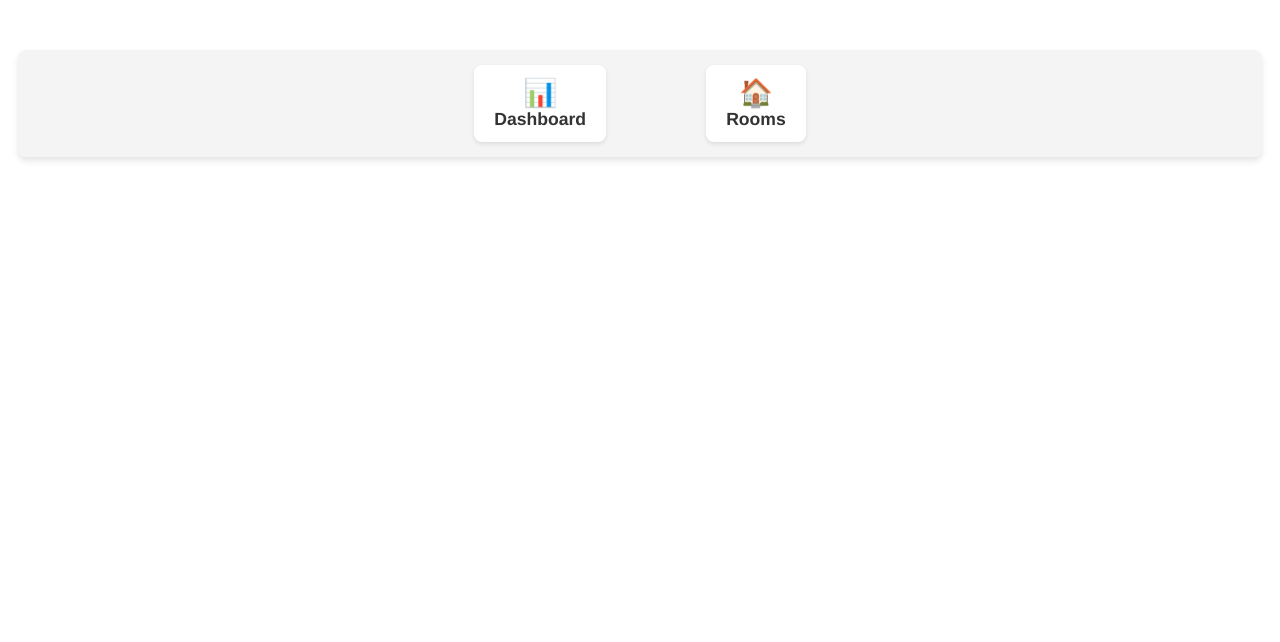
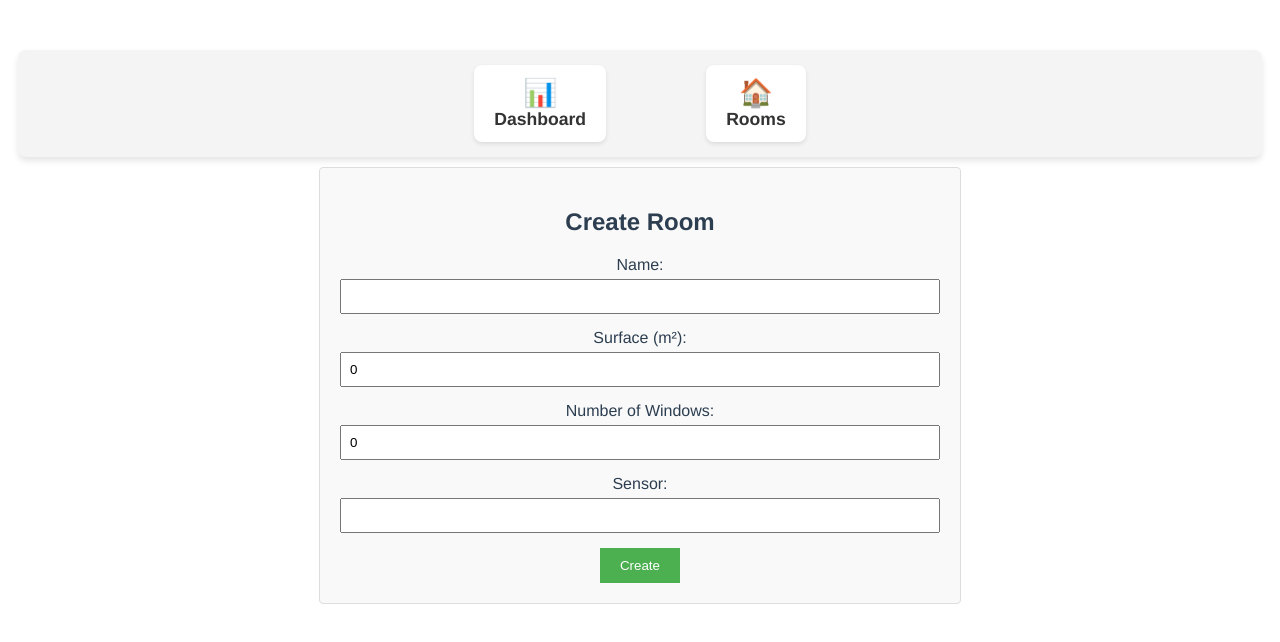
Before and after one commit to ouad002/iot-frontend, a Vue app: page /rooms/create in a window 1280 px wide. Before the commit this address had no page. Shown: the top 642 px of the page. Built offline with nearby package versions, Linux system fonts and the light colour scheme; sample sign-in values are in the browser's storage.

Commit message:
adding creating rooms

```diff
--- /dev/null
+++ b/src/components/RoomForm.vue
@@ -0,0 +1,98 @@
+<template>
+    <div class="form-container">
+      <h2>{{ isEdit ? 'Edit Room' : 'Create Room' }}</h2>
+      <form @submit.prevent="submitForm">
+        <div class="form-group">
+          <label for="name">Name:</label>
+          <input type="text" v-model="room.name" required />
+        </div>
+        <div class="form-group">
+          <label for="surface">Surface (m²):</label>
+          <input type="number" v-model="room.surface" required />
+        </div>
+        <div class="form-group">
+          <label for="windows">Number of Windows:</label>
+          <input type="number" v-model="room.windows" required />
+        </div>
+        <div class="form-group">
+          <label for="sensor">Sensor:</label>
+          <input type="text" v-model="room.sensor" required />
+        </div>
+        <button type="submit" class="submit-button">{{ isEdit ? 'Update' : 'Create' }}</button>
+      </form>
+    </div>
+  </template>
+
+  <script>
+  export default {
+    data() {
+      return {
+        room: {
+          name: '',
+          surface: 0,
+          windows: 0,
+          sensor: ''
+        },
+        isEdit: false
+      };
+    },
+    created() {
+      const roomId = this.$route.params.id;
+      if (roomId) {
+        const room = this.$parent.rooms.find(room => room.id === parseInt(roomId));
+        if (room) {
+          this.room = { ...room };
+          this.isEdit = true;
+        }
+      }
+    },
+    methods: {
+      submitForm() {
+        if (this.isEdit) {
+          this.$emit('update-room', this.room);
+        } else {
+          this.$emit('add-room', this.room);
+        }
+        this.$router.push('/rooms');
+      }
+    }
+  };
+  </script>
+
+  <style scoped>
+  .form-container {
+    padding: 20px;
+    max-width: 600px;
+    margin: 0 auto;
+    background-color: #f9f9f9;
+    border: 1px solid #ddd;
+    border-radius: 4px;
+  }
+
+  .form-group {
+    margin-bottom: 15px;
+  }
+
+  .form-group label {
+    display: block;
+    margin-bottom: 5px;
+  }
+
+  .form-group input {
+    width: 100%;
+    padding: 8px;
+    box-sizing: border-box;
+  }
+
+  .submit-button {
+    background-color: #4CAF50;
+    color: white;
+    padding: 10px 20px;
+    border: none;
+    cursor: pointer;
+  }
+
+  .submit-button:hover {
+    background-color: #45a049;
+  }
+  </style>
--- a/src/components/Rooms.vue
+++ b/src/components/Rooms.vue
@@ -1,6 +1,104 @@
 <template>
-    <div>
-      <h2>Rooms</h2>
-      <p>Manage your rooms here.</p>
-    </div>
-  </template>
+  <div class="rooms-container">
+    <h2>Rooms</h2>
+    <button class="create-button" @click="createRoom">Create Room</button>
+    <ul class="room-list">
+      <li v-for="room in rooms" :key="room.id" class="room-item">
+        <p><strong>Name:</strong> {{ room.name }}</p>
+        <p><strong>Surface:</strong> {{ room.surface }} m²</p>
+        <p><strong>Number of Windows:</strong> {{ room.windows }}</p>
+        <p><strong>Sensor:</strong> {{ room.sensor }}</p>
+        <button class="edit-button" @click="editRoom(room.id)">Edit</button>
+        <button class="delete-button" @click="deleteRoom(room.id)">Delete</button>
+      </li>
+    </ul>
+    <router-view @add-room="addRoom" @update-room="updateRoom"></router-view>
+  </div>
+</template>
+
+<script>
+export default {
+  data() {
+    return {
+      rooms: [],
+      nextId: 0,
+    };
+  },
+  methods: {
+    createRoom() {
+      this.$router.push('/rooms/create');
+    },
+    editRoom(id) {
+      this.$router.push(`/rooms/edit/${id}`);
+    },
+    deleteRoom(id) {
+      this.rooms = this.rooms.filter(room => room.id !== id);
+    },
+    addRoom(room) {
+      room.id = this.nextId++;
+      this.rooms.push(room);
+    },
+    updateRoom(updatedRoom) {
+      const index = this.rooms.findIndex(room => room.id === updatedRoom.id);
+      if (index !== -1) {
+        this.rooms.splice(index, 1, updatedRoom);
+      }
+    }
+  }
+};
+</script>
+
+<style scoped>
+.rooms-container {
+  padding: 20px;
+  max-width: 800px;
+  margin: 0 auto;
+}
+
+.create-button {
+  background-color: #4CAF50;
+  color: white;
+  padding: 10px 20px;
+  border: none;
+  cursor: pointer;
+  margin-bottom: 20px;
+}
+
+.create-button:hover {
+  background-color: #45a049;
+}
+
+.room-list {
+  list-style-type: none;
+  padding: 0;
+}
+
+.room-item {
+  background-color: #f9f9f9;
+  margin-bottom: 10px;
+  padding: 10px;
+  border: 1px solid #ddd;
+  border-radius: 4px;
+}
+
+.edit-button, .delete-button {
+  background-color: #008CBA;
+  color: white;
+  padding: 5px 10px;
+  border: none;
+  cursor: pointer;
+  margin-right: 5px;
+}
+
+.delete-button {
+  background-color: #f44336;
+}
+
+.edit-button:hover {
+  background-color: #007bb5;
+}
+
+.delete-button:hover {
+  background-color: #da190b;
+}
+</style>
--- a/src/router/index.js
+++ b/src/router/index.js
@@ -2,6 +2,7 @@ import { createRouter, createWebHistory } from 'vue-router';
 import Login from '../components/Login.vue';
 import Rooms from '../components/Rooms.vue';
 import Dashboard from '../components/Dashboard.vue';
+import RoomForm from '../components/RoomForm.vue';
 
 const routes = [
   { path: '/', redirect: '/login' },
@@ -14,6 +15,16 @@ const routes = [
   {
     path: '/dashboard',
     component: Dashboard,
+    meta: { requiresAuth: true } // Require login
+  },
+  {
+    path: '/rooms/create',
+    component: RoomForm,
+    meta: { requiresAuth: true } // Require login
+  },
+  {
+    path: '/rooms/edit/:id',
+    component: RoomForm,
     meta: { requiresAuth: true } // Require login
   }
 ];
```
